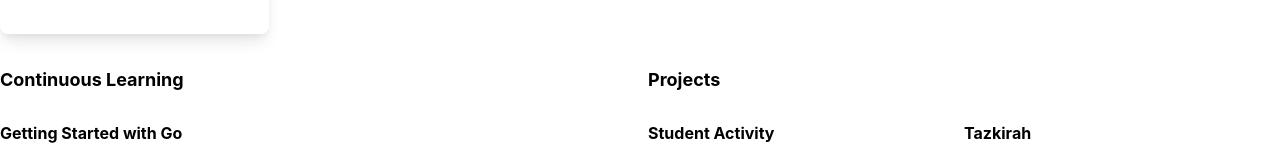
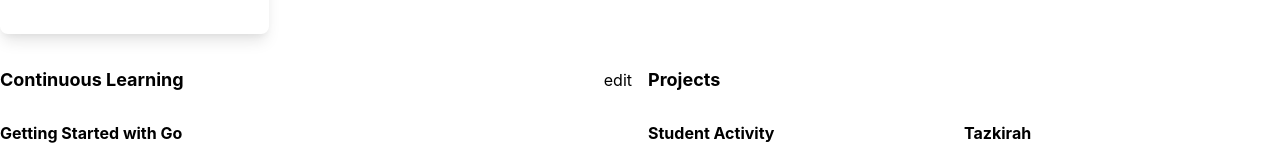
Before and after one commit to ibnumalik/start-page, a Svelte app: page / in a window 1280 px wide. Shown: the part 228-384 px from the top of the page. Built offline with nearby package versions, Linux system fonts and the light colour scheme; what tailwind-nord would draw is missing.

Commit message:
Add edit mode in learning component

```diff
--- a/src/Learning.svelte
+++ b/src/Learning.svelte
@@ -1,29 +1,81 @@
 <script>
   import { onMount } from 'svelte';
 
+  const newEducation = { academy: '', link: '', subject: 'New Subject' };
   let educations = [];
+  let editMode = false;
+  $: editButtonText = editMode ? 'done' : 'edit';
 
   onMount(async () => {
     const res = await fetch('/data/learning.json');
     educations = await res.json();
   });
+
+  function edit() {
+    editMode = !editMode;
+  }
+
+  function add() {
+    educations = [...educations, newEducation];
+  }
 </script>
 
 <div class="block">
-  <h2 class="font-bold text-lg mb-4 text-nord6">Continuous Learning</h2>
+  <div class="flex items-center justify-between mb-4">
+    <h2 class="mr-auto text-lg font-bold text-nord6">Continuous Learning</h2>
+    {#if editMode}
+    <button
+      on:click="{add}"
+      class="mr-2 text-opacity-25 text-nord14 hover:text-opacity-75"
+    >
+      add
+    </button>
+    {/if}
+    <button
+      on:click="{edit}"
+      class="text-opacity-25 text-nord9 hover:text-opacity-75"
+    >
+      {editButtonText}
+    </button>
+  </div>
   <ul class="-mx-2">
     {#each educations as education}
     <li class="mb-2">
+      {#if editMode}
+      <div
+        class="flex flex-col items-start px-4 py-3 mb-4 rounded-md max-w-18 bg-nord1"
+      >
+        <input
+          placeholder="New Subject"
+          class="w-full px-3 py-1 mb-3 rounded shadow-inner bg-nord4 text-nord3"
+          type="text"
+          bind:value="{education.subject}"
+        />
+        <input
+          placeholder="Which Academy"
+          class="w-full px-3 py-1 mb-3 rounded shadow-inner bg-nord4 text-nord3"
+          type="text"
+          bind:value="{education.academy}"
+        />
+        <input
+          placeholder="Course Link"
+          class="w-full px-3 py-1 rounded shadow-inner bg-nord4 text-nord3"
+          type="text"
+          bind:value="{education.link}"
+        />
+      </div>
+      {:else}
       <a
         target="_blank"
-        class="px-2 py-3 rounded-md flex flex-col items-start max-w-18 hover:bg-nord2"
+        class="flex flex-col items-start px-2 py-3 rounded-md max-w-18 hover:bg-nord2"
         href="{education.link}"
       >
         <span class="mb-4 font-bold">{education.subject}</span>
-        <span class="bg-nord9 rounded text-sm px-1 text-nord0">
+        <span class="px-1 text-sm rounded bg-nord9 text-nord0">
           {education.academy}
         </span>
       </a>
+      {/if}
     </li>
     {/each}
   </ul>
```
